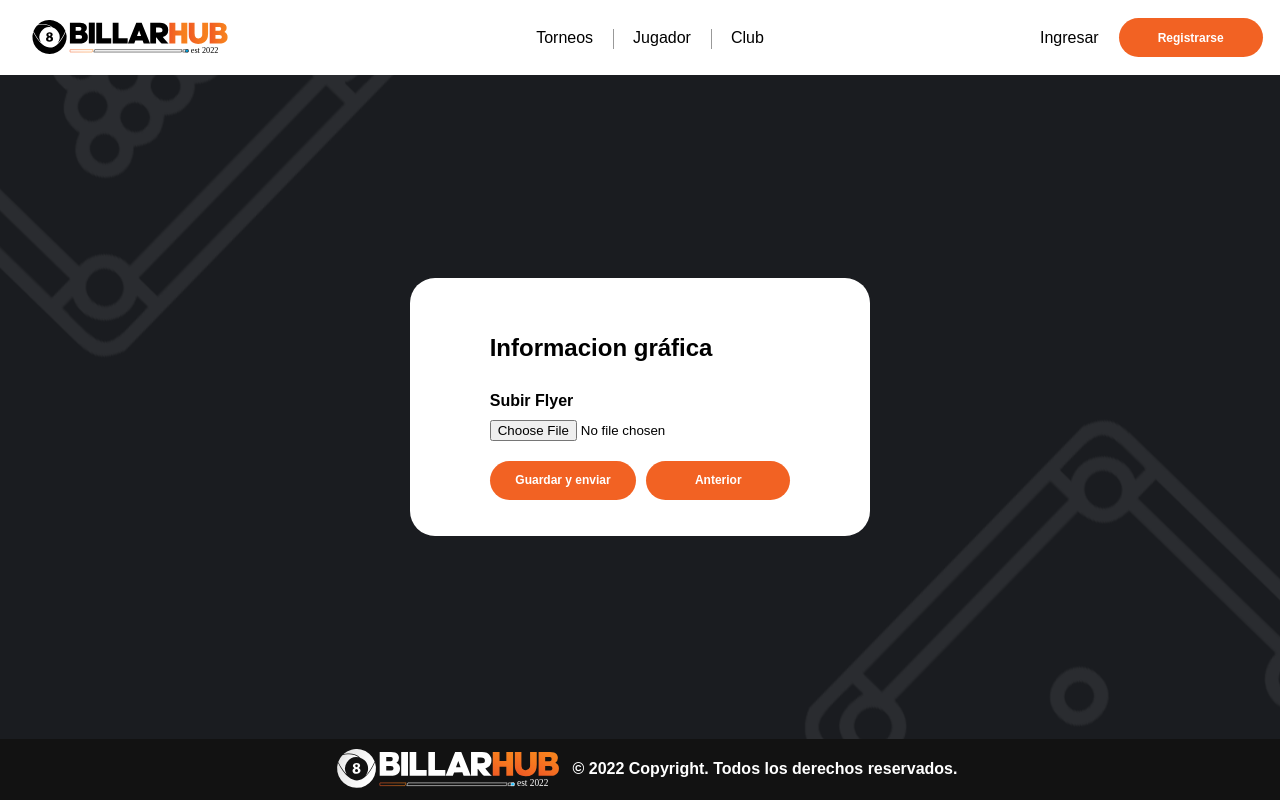
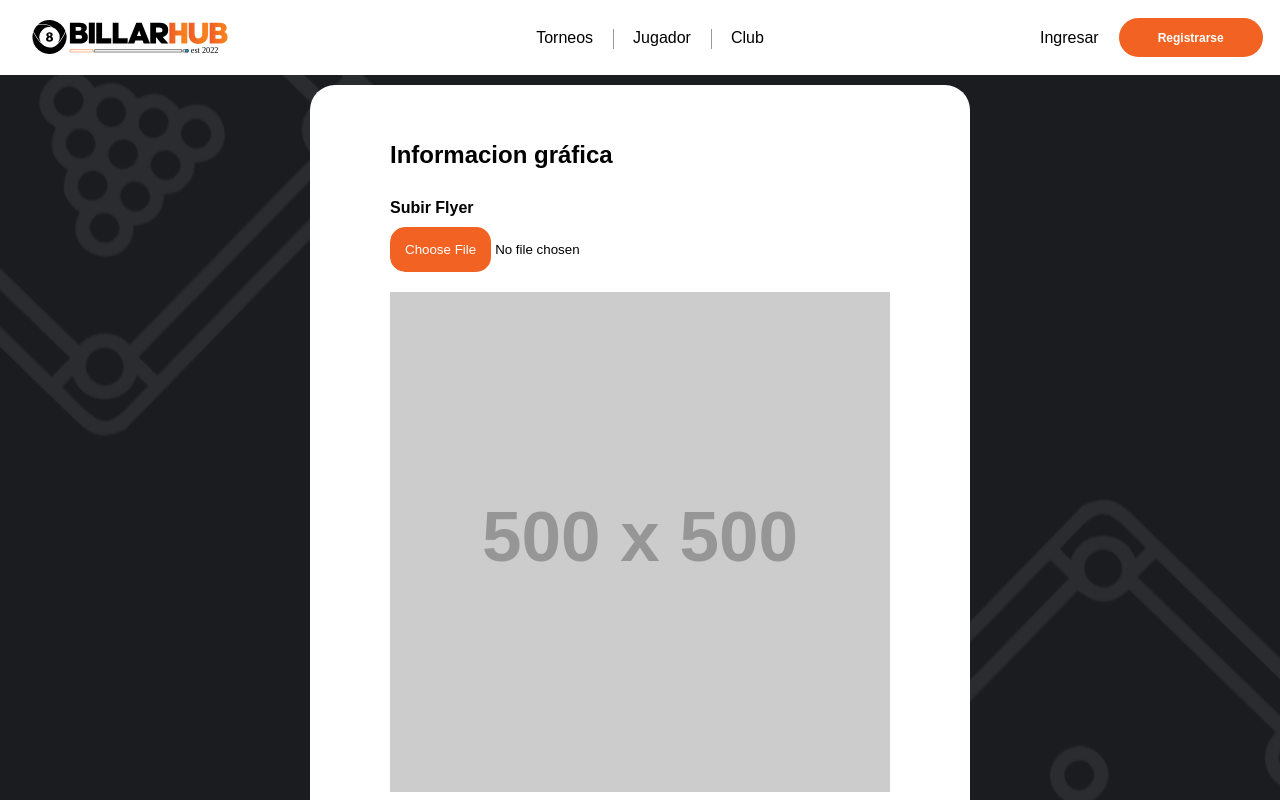
Before and after one commit to billarhub/frontend, a Next.js app: page /tournament in a window 1280 px wide. Both pictures are taken after typing "Sample", "Sample", "Sample", "Sample", "Sample", "Sample" into the empty fields and a click on the button "Siguiente". Shown: the top 800 px of the page. Built offline with nearby package versions, Linux system fonts and the light colour scheme; a web font is replaced by a local one.

Commit message:
preview  image

```diff
--- a/src/components/atoms/Inputs/InputFile/InputFile.scss
+++ b/src/components/atoms/Inputs/InputFile/InputFile.scss
@@ -3,6 +3,29 @@
     font-weight: bold;
     &__content{
         margin:10px 0px;
+        gap:20px;
+        display: flex;
+        flex-direction: column;
 
     }
+    &__img{
+        max-width: 500px;
+        max-height: 500px;
+    }
+    &__box{
+        border-radius: 15px;
+        outline: none;
+    }
+    &__box::-webkit-file-upload-button{
+        color: white;
+        background: $primary;
+        padding: 15px;
+        border-radius: 15px;
+        border: none;
+        outline: none;
+    }
+    &__box::-webkit-file-upload-button:hover{
+        background-color: gray;
+        cursor: pointer;
+    }
 }
--- a/src/components/atoms/Inputs/InputFile/index.jsx
+++ b/src/components/atoms/Inputs/InputFile/index.jsx
@@ -1,9 +1,9 @@
-import { Field } from 'formik';
-import React from 'react'
+import { Field } from "formik";
+import React from "react";
 
 const InputFile = (props) => {
-    const{name, label, ...rest} = props;
-    const MAX_FILE_SIZE = 5120
+  const { name, label, ...rest } = props;
+  const MAX_FILE_SIZE = 5120;
   const convertToBase64 = (file) => {
     return new Promise((resolve, reject) => {
       const fileReader = new FileReader();
@@ -16,40 +16,61 @@ const InputFile = (props) => {
       };
     });
   };
+  const previewImage=(e, target)=>{
+    let file = e.target.files[0];
+    let reader = new FileReader();
+
+    reader.readAsDataURL(file);
+    reader.onload = function () {
+        let img = document.getElementById(target);
+        img.src = reader.result;
+    }
+  }
 
   const handlePhoto = async (e, setFieldValue) => {
     const file = e.target.files[0];
 
-        if (file?.size / 1024 < MAX_FILE_SIZE ) {
+    if (file?.size / 1024 < MAX_FILE_SIZE) {
       const base64 = await convertToBase64(file);
-            setFieldValue('image', base64);
+      setFieldValue("image", base64);
+    } else {
+      console.log("El tamaño de la imagen debe ser menor a 5MB");
     }
-        else {
-            toast.error('El tamaño de la imagen debe ser menor a 5MB');
   };
-    }
 
   return (
     <div className="c-input-file">
       <label className="c-input-file__label">{label}</label>
       <div className="c-input-file__content">
-      <Field name={name} {...rest} >
+        <Field name={name} {...rest}>
           {/* <input type="file" name={name} accept="image/png, image/jpeg"></input> */}
           {({ form, field }) => {
-                    const { setFieldValue } = form
+            const { setFieldValue } = form;
             return (
+              <>
                 <input
                   type="file"
-                            // className='form-control'
+                  className='c-input-file__box'
+                  id="image"
                   accept="image/png, image/jpeg"
-                            onChange={(e) => handlePhoto(e, setFieldValue)}
+                  onChange={(e) => {
+                    handlePhoto(e, setFieldValue);
+                    previewImage(e, "tournament-image");
+                  }}
                 />
-                    )
+                <img
+                className="c-input-file__img"
+                  id="tournament-image"
+                  src="https://via.placeholder.com/500"
+                  alt="your image"
+                />
+              </>
+            );
           }}
         </Field>
       </div>
     </div>
-  )
-}
+  );
+};
 
-export default InputFile
+export default InputFile;
```
Lines whose indentation alone changed are shown as unchanged.
